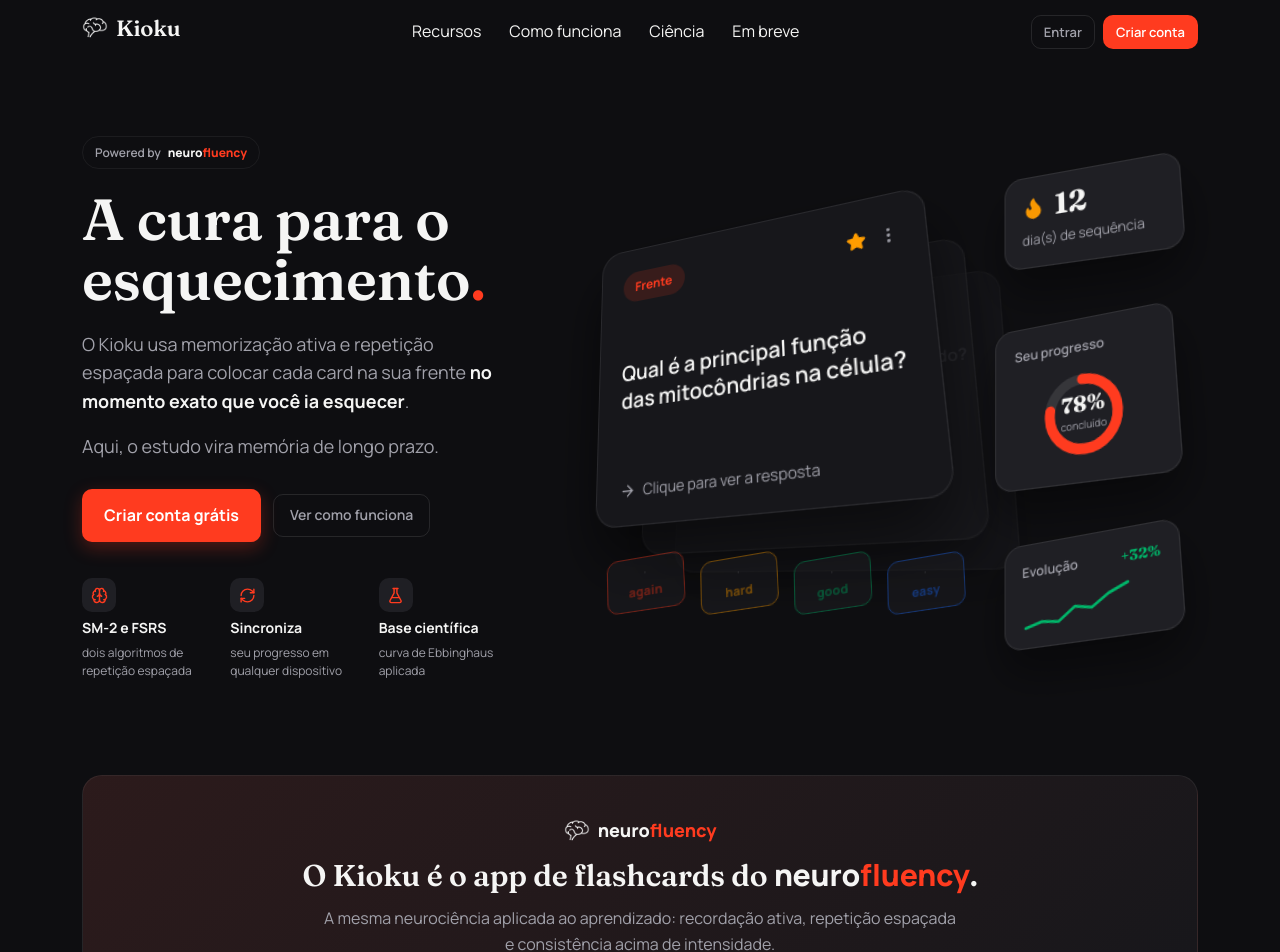
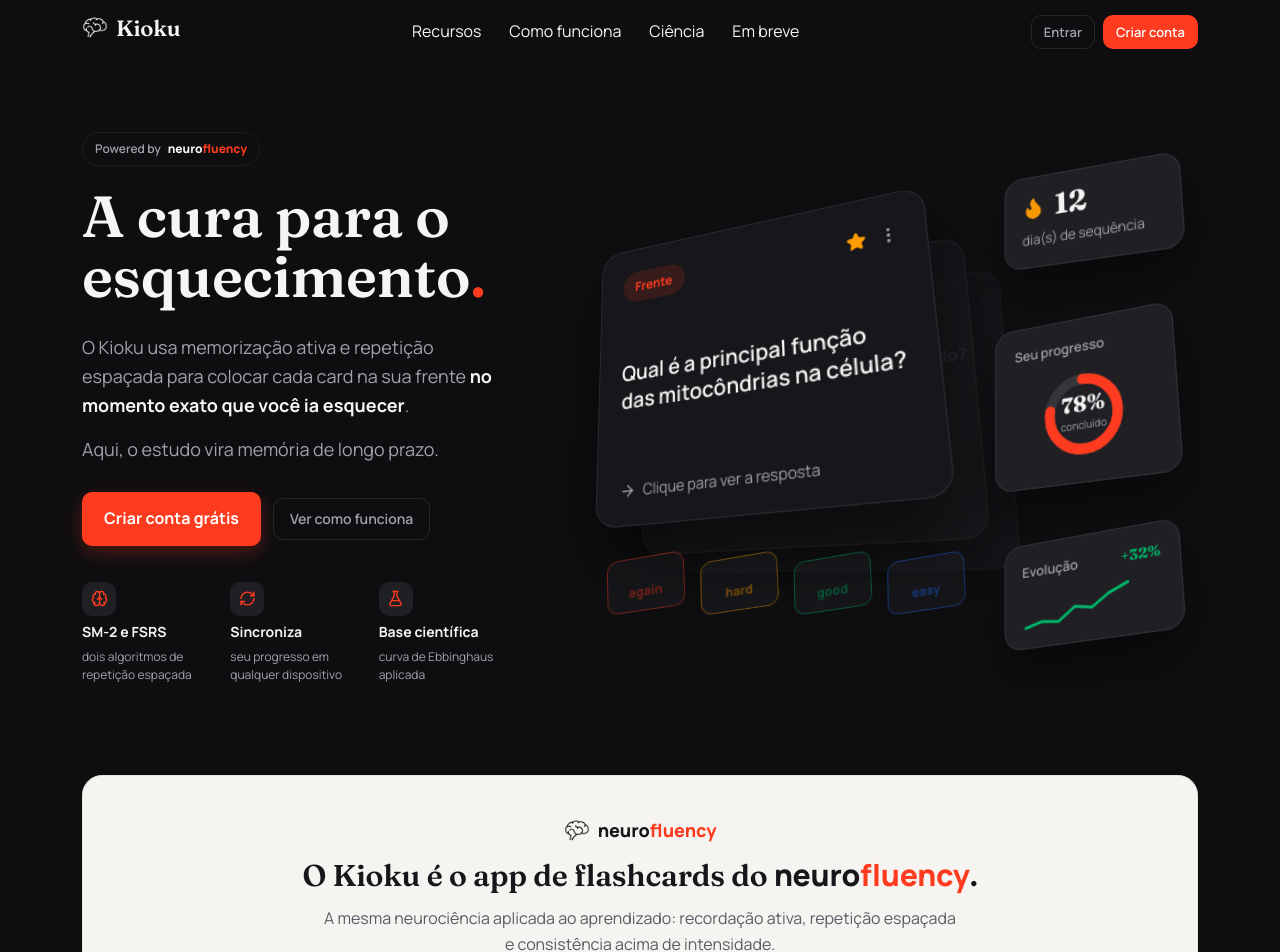
Before and after one commit to pedroxrss-maker/kioku-flashcards, a React (Vite) app: page / in a window 1280 px wide. Shown: the top 952 px of the page. Built offline with nearby package versions, Linux system fonts and the light colour scheme; no server answers; what ts-fsrs would draw is missing.

Commit message:
atualizações

```diff
--- a/src/pages/landing/Features.tsx
+++ b/src/pages/landing/Features.tsx
@@ -26,16 +26,16 @@
       <StaggerGroup className="grid sm:grid-cols-2 lg:grid-cols-3 gap-4 md:gap-5 mt-10">
         {FEATURES.map(({ icon: Icon, title, desc }) => (
           <StaggerCard key={title} className="h-full">
-            {/* tech-border: a glowing accent line slowly traces the border on hover */}
+            {/* off-white card on the dark section; tech-border traces on hover */}
             <div
-              className="surface hover-lift tech-border p-5 md:p-6 h-full"
-              style={{ borderRadius: 'var(--r-lg)', position: 'relative' }}
+              className="hover-lift tech-border p-5 md:p-6 h-full"
+              style={{ borderRadius: 'var(--r-lg)', position: 'relative', background: '#f5f4f1', border: '1px solid #e6e5e0', color: '#17171b' }}
             >
               <span className="icon-tile mb-4" style={{ width: 42, height: 42, background: 'var(--accent-soft)', color: 'var(--accent)' }}>
                 <Icon size={20} />
               </span>
-              <h3 className="display" style={{ fontSize: 18, fontWeight: 600, lineHeight: 1.2 }}>{title}</h3>
-              <p className="text-sm text-muted mt-2" style={{ lineHeight: 1.55 }}>{desc}</p>
+              <h3 className="display" style={{ fontSize: 18, fontWeight: 600, lineHeight: 1.2, color: '#17171b' }}>{title}</h3>
+              <p className="text-sm mt-2" style={{ lineHeight: 1.55, color: '#5b5b63' }}>{desc}</p>
             </div>
           </StaggerCard>
         ))}
--- a/src/pages/landing/Hero.tsx
+++ b/src/pages/landing/Hero.tsx
@@ -17,9 +17,9 @@
 
   return (
     <section id="topo" className="relative">
-      <div className="mx-auto max-w-[1180px] px-5 md:px-8 pt-12 md:pt-16 pb-16 grid lg:grid-cols-[0.85fr_1.25fr] gap-10 lg:gap-14 items-center">
-        {/* LEFT */}
-        <div>
+      <div className="mx-auto max-w-[1180px] px-5 md:px-8 pt-12 md:pt-16 pb-16 hero-grid">
+        {/* HEAD: pill + title (mobile: above the mockup) */}
+        <div className="hero-head">
           <Reveal>
             <span className="pill pill-muted" style={{ padding: '6px 12px', fontSize: 12, gap: 7 }}>
               Powered by <NeuroWordmark size={12} />
@@ -31,7 +31,17 @@
               A cura para o esquecimento<span style={{ color: 'var(--accent)' }}>.</span>
             </h1>
           </Reveal>
+        </div>
 
+        {/* MOCKUP: on mobile it sits right after the title; on desktop, right column */}
+        <div className="hero-mockup">
+          <Reveal delay={0.1} y={30}>
+            <HeroMockup />
+          </Reveal>
+        </div>
+
+        {/* BODY: subhead + CTAs + value props */}
+        <div className="hero-body">
           <Reveal delay={0.12}>
             <div className="text-muted mt-5" style={{ fontSize: 'clamp(15px, 1.6vw, 18px)', maxWidth: 540, lineHeight: 1.6 }}>
               <p>
@@ -71,11 +81,6 @@
             </div>
           </Reveal>
         </div>
-
-        {/* RIGHT: light, floating, interactive product mockup */}
-        <Reveal delay={0.1} y={30}>
-          <HeroMockup />
-        </Reveal>
       </div>
     </section>
   );
--- a/src/pages/landing/Landing.tsx
+++ b/src/pages/landing/Landing.tsx
@@ -25,21 +25,22 @@
           className="p-7 md:p-10 text-center"
           style={{
             borderRadius: 'var(--r-lg)',
-            border: '1px solid var(--line)',
-            background: 'linear-gradient(135deg, color-mix(in srgb, var(--accent) 9%, var(--surface)), var(--surface))',
+            border: '1px solid #e6e5e0',
+            background: '#f5f4f1',
+            color: '#17171b',
           }}
         >
           <div className="mb-3 flex justify-center">
-            <NeuroLockup size={18} />
+            <NeuroLockup size={18} onLight />
           </div>
-          <p className="display" style={{ fontSize: 'clamp(20px, 3vw, 30px)', fontWeight: 600, lineHeight: 1.2 }}>
+          <p className="display" style={{ fontSize: 'clamp(20px, 3vw, 30px)', fontWeight: 600, lineHeight: 1.2, color: '#17171b' }}>
             O Kioku é o app de flashcards do{' '}
             <span style={{ fontFamily: 'var(--body)', fontWeight: 800 }}>
               neuro<span style={{ color: 'var(--accent)' }}>fluency</span>
             </span>
             .
           </p>
-          <p className="text-muted mt-3" style={{ maxWidth: 640, marginInline: 'auto', lineHeight: 1.6 }}>
+          <p className="mt-3" style={{ maxWidth: 640, marginInline: 'auto', lineHeight: 1.6, color: '#5b5b63' }}>
             A mesma neurociência aplicada ao aprendizado: recordação ativa, repetição espaçada e
             consistência acima de intensidade.
           </p>
--- a/src/pages/landing/brand.tsx
+++ b/src/pages/landing/brand.tsx
@@ -18,29 +18,31 @@
   );
 }
 
-/** The neurofluency wordmark (neuro = fg, fluency = accent), Manrope. */
-export function NeuroWordmark({ size = 14 }: { size?: number }) {
+/** The neurofluency wordmark (neuro = fg, fluency = accent), Manrope.
+ *  `onLight` switches "neuro" to a dark tone for light backgrounds. */
+export function NeuroWordmark({ size = 14, onLight = false }: { size?: number; onLight?: boolean }) {
   return (
     <span
       style={{ fontFamily: 'var(--body)', fontWeight: 800, fontSize: size, letterSpacing: 0 }}
     >
-      <span style={{ color: 'var(--fg)' }}>neuro</span>
+      <span style={{ color: onLight ? '#17171b' : 'var(--fg)' }}>neuro</span>
       <span style={{ color: 'var(--accent)' }}>fluency</span>
     </span>
   );
 }
 
-/** neurofluency wordmark with the brain logo to its left, as shown in the app. */
-export function NeuroLockup({ size = 18 }: { size?: number }) {
+/** neurofluency wordmark with the brain logo to its left. `onLight` darkens the
+ *  (white) logo + text so it reads on a light background. */
+export function NeuroLockup({ size = 18, onLight = false }: { size?: number; onLight?: boolean }) {
   return (
     <span className="inline-flex items-center gap-2">
       <img
         src={brandLogo}
         alt=""
         draggable={false}
-        style={{ height: size * 1.45, width: size * 1.45 }}
+        style={{ height: size * 1.45, width: size * 1.45, filter: onLight ? 'invert(1)' : undefined }}
       />
-      <NeuroWordmark size={size} />
+      <NeuroWordmark size={size} onLight={onLight} />
     </span>
   );
 }
--- a/src/styles/globals.css
+++ b/src/styles/globals.css
@@ -653,6 +653,34 @@
   }
 }
 
+/* ----------------------------------------------- hero responsive layout -- */
+/* Mobile: single column with the product mockup right after the title.
+   Desktop: two columns (text left, mockup spanning both rows on the right). */
+.hero-head {
+  grid-area: head;
+}
+.hero-body {
+  grid-area: body;
+}
+.hero-mockup {
+  grid-area: mockup;
+}
+.hero-grid {
+  display: flex;
+  flex-direction: column;
+  gap: 2rem;
+}
+@media (min-width: 1024px) {
+  .hero-grid {
+    display: grid;
+    grid-template-columns: 0.85fr 1.25fr;
+    grid-template-areas: 'head mockup' 'body mockup';
+    column-gap: 3.5rem;
+    row-gap: 0;
+    align-items: center;
+  }
+}
+
 /* ----------------------------------------------- landing nav link hover -- */
 /* An accent underline grows in from the left on hover. */
 .nav-link {
```
